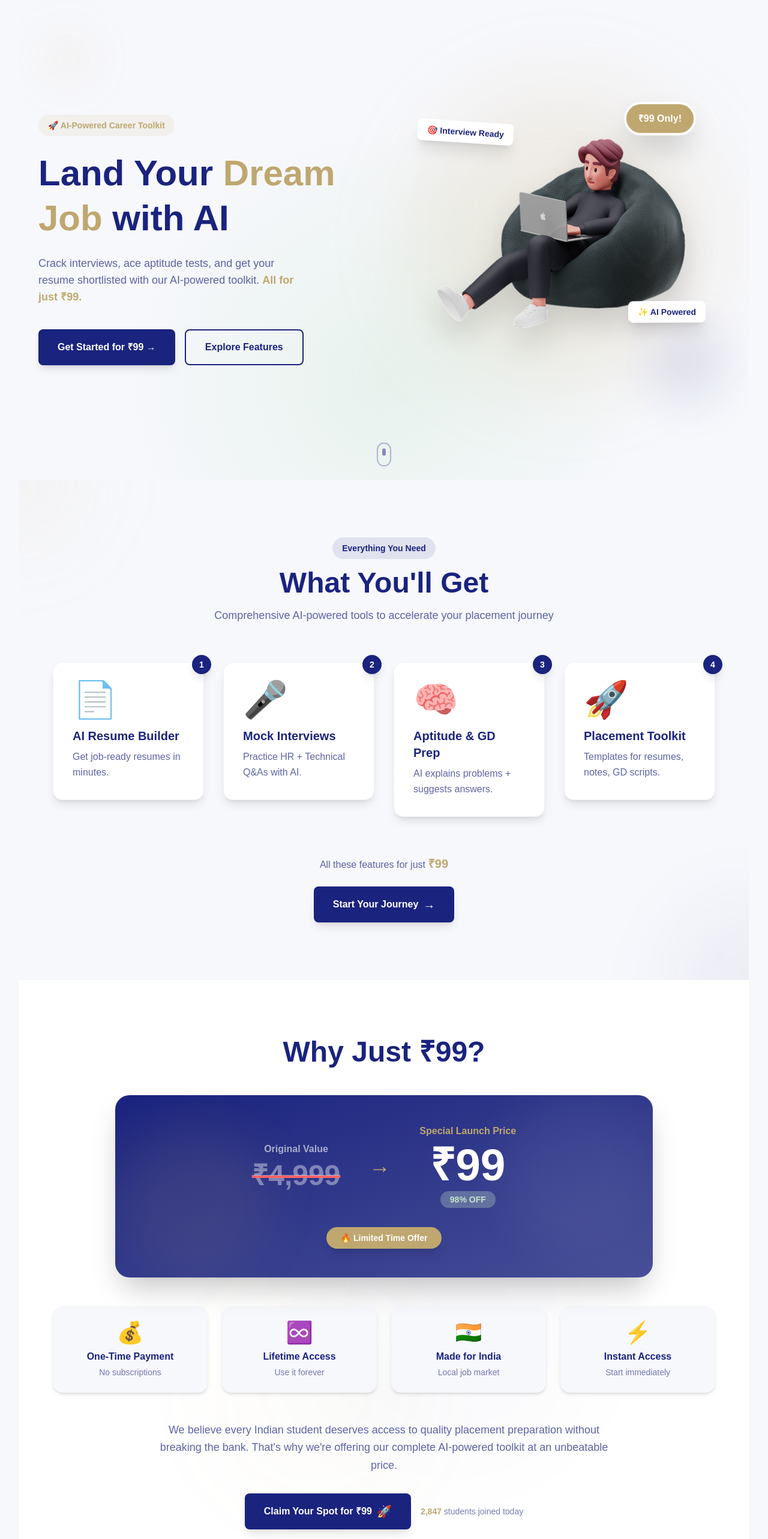
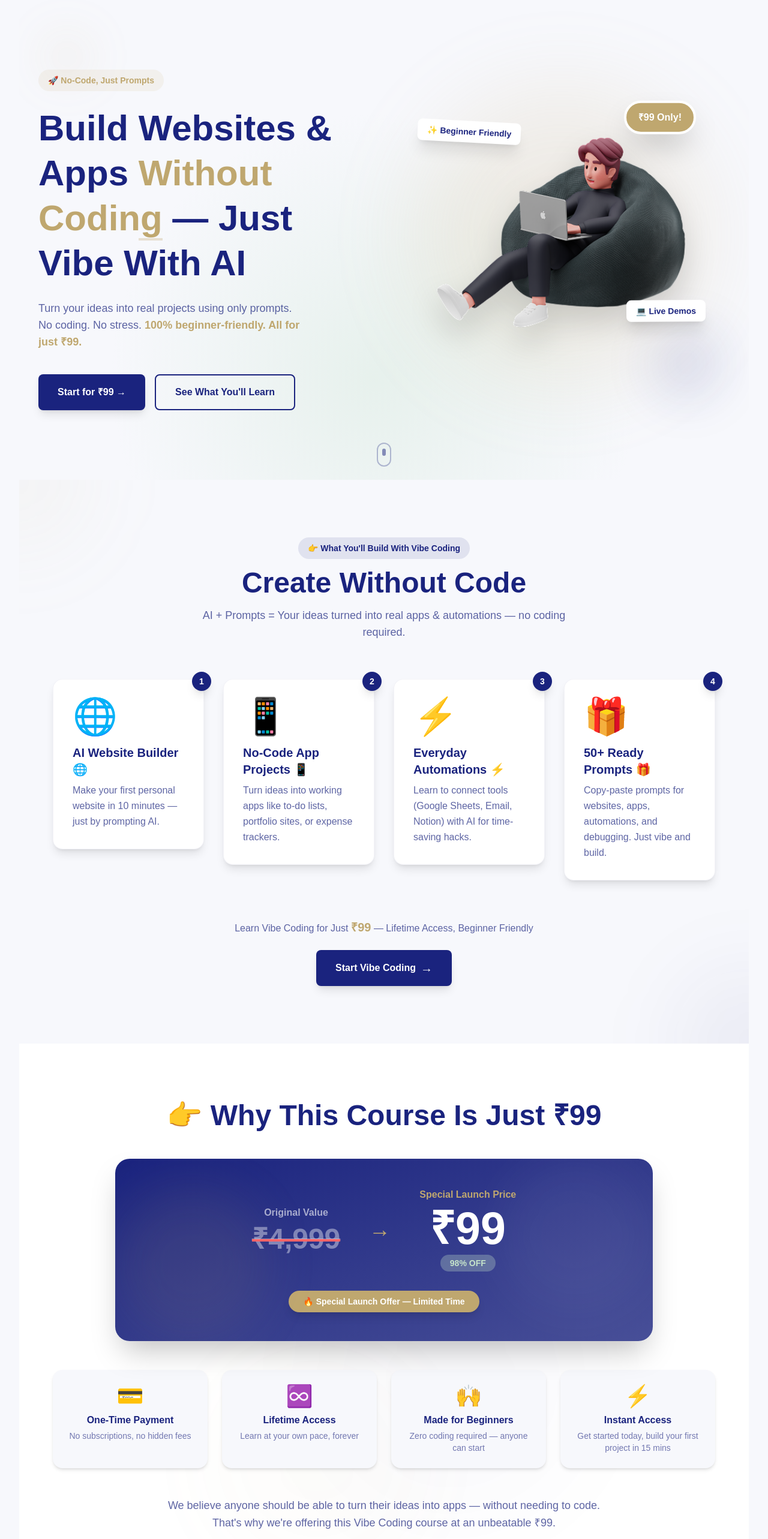
Before and after one commit to ajin008/learn99, a Next.js app: page / in a window 1280 px wide. Shown: the top 2566 px of the page at 60% size. Built offline with nearby package versions, Linux system fonts and the light colour scheme.

Commit message:
Revamp HowItWorks, Why99, and ValueProps components with updated messaging, improved clarity, and added sign-up functionality

```diff
--- a/src/app/components/home/FinalCTA.tsx
+++ b/src/app/components/home/FinalCTA.tsx
@@ -1,8 +1,15 @@
 "use client";
 
 import { motion } from "framer-motion";
+import { useRouter } from "next/navigation";
 
 export default function FinalCTA() {
+  const router = useRouter();
+
+  const handleSignUp = () => {
+    router.push("/signup");
+  };
+
   return (
     <section className="relative py-20 px-4 overflow-hidden">
       {/* Animated background gradient matching hero */}
@@ -35,7 +42,7 @@ export default function FinalCTA() {
           transition={{ duration: 0.6 }}
         >
           <span className="inline-block bg-accent/20 text-accent px-4 py-2 rounded-full text-sm font-semibold mb-6">
-            Limited Time Offer
+            🚀 No Experience Needed
           </span>
         </motion.div>
 
@@ -47,7 +54,7 @@ export default function FinalCTA() {
           transition={{ delay: 0.1, duration: 0.6 }}
           className="text-3xl sm:text-4xl lg:text-5xl font-bold text-white leading-tight"
         >
-          Your Dream Job is <span className="text-accent">One Click Away</span>
+          Start Vibe Coding Today — <span className="text-accent">No Experience Needed</span> 🚀
         </motion.h2>
 
         {/* Description */}
@@ -58,7 +65,8 @@ export default function FinalCTA() {
           transition={{ delay: 0.2, duration: 0.6 }}
           className="mt-6 text-base sm:text-lg text-white/80 max-w-2xl mx-auto"
         >
-          Get AI Placement Toolkit today for just ₹99. Start preparing smarter, not harder.
+          Learn to build websites, apps, and automations with just prompts. No coding, no stress —
+          all for just ₹99.
         </motion.p>
 
         {/* CTA Buttons */}
@@ -70,11 +78,12 @@ export default function FinalCTA() {
           className="flex flex-col sm:flex-row gap-4 justify-center mt-8"
         >
           <motion.button
+            onClick={handleSignUp}
             whileHover={{ scale: 1.05 }}
             whileTap={{ scale: 0.95 }}
-            className="bg-accent text-white px-8 py-4 rounded-lg font-semibold shadow-lg hover:shadow-xl transition-shadow"
+            className="bg-accent text-white px-8 py-4 rounded-lg font-semibold shadow-lg hover:shadow-xl transition-shadow text-lg"
           >
-            Enroll Now - ₹99 →
+            Get Instant Access – ₹99
           </motion.button>
 
           <motion.button
@@ -82,11 +91,11 @@ export default function FinalCTA() {
             whileTap={{ scale: 0.95 }}
             className="border-2 border-white text-white px-8 py-4 rounded-lg font-semibold hover:bg-white hover:text-primary transition-all"
           >
-            View Sample Content
+            View Free Demo
           </motion.button>
         </motion.div>
 
-        {/* Trust indicators */}
+        {/* Trust Badges */}
         <motion.div
           initial={{ opacity: 0 }}
           whileInView={{ opacity: 1 }}
@@ -95,17 +104,45 @@ export default function FinalCTA() {
           className="flex flex-wrap justify-center gap-6 sm:gap-8 mt-12 text-white/70"
         >
           <div className="flex items-center gap-2">
-            <span className="text-2xl">✓</span>
-            <span className="text-sm">Instant Access</span>
+            <span className="text-2xl">✅</span>
+            <span className="text-sm font-medium">Instant Access</span>
           </div>
           <div className="flex items-center gap-2">
-            <span className="text-2xl">✓</span>
-            <span className="text-sm">Lifetime Updates</span>
+            <span className="text-2xl">♾️</span>
+            <span className="text-sm font-medium">Lifetime Updates</span>
           </div>
           <div className="flex items-center gap-2">
-            <span className="text-2xl">✓</span>
-            <span className="text-sm">Money-Back Guarantee</span>
+            <span className="text-2xl">🔒</span>
+            <span className="text-sm font-medium">Beginner-Friendly & Risk-Free</span>
           </div>
+        </motion.div>
+
+        {/* Footer with Terms & Contact */}
+        <motion.div
+          initial={{ opacity: 0 }}
+          whileInView={{ opacity: 1 }}
+          viewport={{ once: true }}
+          transition={{ delay: 0.6, duration: 0.6 }}
+          className="mt-16 pt-8 border-t border-white/20"
+        >
+          <div className="flex flex-col sm:flex-row justify-center items-center gap-4 sm:gap-8 text-white/60 text-xs sm:text-sm">
+            <a href="/terms" className="hover:text-white transition-colors">
+              Terms & Conditions
+            </a>
+            <span className="hidden sm:block">•</span>
+            <a href="/privacy" className="hover:text-white transition-colors">
+              Privacy Policy
+            </a>
+            <span className="hidden sm:block">•</span>
+            <a href="/refund" className="hover:text-white transition-colors">
+              Refund Policy
+            </a>
+            <span className="hidden sm:block">•</span>
+            <a href="mailto:support@vibecoding.com" className="hover:text-white transition-colors">
+              Contact: support@vibecoding.com
+            </a>
+          </div>
+          <p className="mt-4 text-white/40 text-xs">© 2024 Vibe Coding. All rights reserved.</p>
         </motion.div>
 
         {/* Glowing accent effect */}
--- a/src/app/components/home/Hero.tsx
+++ b/src/app/components/home/Hero.tsx
@@ -95,7 +95,7 @@ export default function Hero() {
               <div className="relative z-10">
                 <Image
                   src="/3d_3.png"
-                  alt="AI Career Assistant"
+                  alt="No-Code AI Platform"
                   width={500}
                   height={500}
                   className="w-full h-auto drop-shadow-2xl"
@@ -103,7 +103,7 @@ export default function Hero() {
                 />
               </div>
 
-              {/* Floating badges - responsive positioning */}
+              {/* Floating badges - updated content */}
               <motion.div
                 animate={{
                   y: [0, -10, 0],
@@ -116,7 +116,7 @@ export default function Hero() {
                 }}
                 className="absolute top-4 -left-2 sm:top-10 sm:-left-4 bg-white rounded-lg shadow-xl px-3 py-1.5 sm:px-4 sm:py-2 text-xs sm:text-sm font-semibold z-20"
               >
-                🎯 Interview Ready
+                ✨ Beginner Friendly
               </motion.div>
 
               <motion.div
@@ -132,7 +132,7 @@ export default function Hero() {
                 }}
                 className="absolute bottom-12 -right-2 sm:bottom-20 sm:-right-4 bg-white rounded-lg shadow-xl px-3 py-1.5 sm:px-4 sm:py-2 text-xs sm:text-sm font-semibold z-20"
               >
-                ✨ AI Powered
+                💻 Live Demos
               </motion.div>
 
               {/* Price tag badge - eye-catching */}
@@ -160,7 +160,7 @@ export default function Hero() {
               transition={{ delay: 0.3, duration: 0.6 }}
             >
               <span className="inline-block bg-accent/10 text-accent px-4 py-2 rounded-full text-xs sm:text-sm font-semibold">
-                🚀 AI-Powered Career Toolkit
+                🚀 No-Code, Just Prompts
               </span>
             </motion.div>
 
@@ -170,9 +170,9 @@ export default function Hero() {
               transition={{ delay: 0.4, duration: 0.6 }}
               className="text-3xl sm:text-4xl md:text-5xl lg:text-6xl font-bold leading-tight"
             >
-              Land Your{" "}
+              Build Websites & Apps{" "}
               <span className="text-accent relative">
-                Dream Job
+                Without Coding
                 <motion.span
                   className="absolute -bottom-1 left-0 right-0 h-1 bg-accent/30"
                   initial={{ scaleX: 0 }}
@@ -180,7 +180,7 @@ export default function Hero() {
                   transition={{ delay: 0.8, duration: 0.6 }}
                 />
               </span>{" "}
-              with AI
+              — Just Vibe With AI
             </motion.h1>
 
             <motion.p
@@ -189,9 +189,10 @@ export default function Hero() {
               transition={{ delay: 0.5, duration: 0.6 }}
               className="text-sm sm:text-base md:text-lg text-primary/70 max-w-md mx-auto md:mx-0"
             >
-              Crack interviews, ace aptitude tests, and get your resume shortlisted with our
-              AI-powered toolkit.{" "}
-              <span className="text-accent font-semibold">All for just ₹99.</span>
+              Turn your ideas into real projects using only prompts. No coding. No stress.{" "}
+              <span className="text-accent font-semibold">
+                100% beginner-friendly. All for just ₹99.
+              </span>
             </motion.p>
 
             <motion.div
@@ -206,7 +207,7 @@ export default function Hero() {
                 whileTap={{ scale: 0.95 }}
                 className="bg-primary text-white px-6 sm:px-8 py-3 sm:py-4 rounded-lg font-semibold shadow-lg hover:shadow-xl transition-shadow text-sm sm:text-base"
               >
-                Get Started for ₹99 →
+                Start for ₹99 →
               </motion.button>
 
               <motion.button
@@ -214,7 +215,7 @@ export default function Hero() {
                 whileTap={{ scale: 0.95 }}
                 className="border-2 border-primary text-primary px-6 sm:px-8 py-3 sm:py-4 rounded-lg font-semibold hover:bg-primary hover:text-white transition-all text-sm sm:text-base"
               >
-                Explore Features
+                See What You'll Learn
               </motion.button>
             </motion.div>
           </motion.div>
--- a/src/app/components/home/HowItWorks.tsx
+++ b/src/app/components/home/HowItWorks.tsx
@@ -2,6 +2,7 @@
 
 import { motion } from "framer-motion";
 import { useInView } from "framer-motion";
+import { useRouter } from "next/navigation";
 import { useRef } from "react";
 
 const steps = [
@@ -9,21 +10,21 @@ const steps = [
     num: "1",
     icon: "💳",
     title: "Pay ₹99",
-    text: "One-time payment, no hidden charges",
+    text: "One-time payment, lifetime access",
     color: "from-primary to-primary/80",
   },
   {
     num: "2",
     icon: "⚡",
-    title: "Instant Access",
-    text: "Get immediate access to complete AI toolkit",
+    title: "Get Instant Access",
+    text: "Start learning vibe coding today with ready-to-use prompts",
     color: "from-accent to-accent/80",
   },
   {
     num: "3",
-    icon: "🎯",
-    title: "Ace Your Placement",
-    text: "Learn, practice, and land your dream job",
+    icon: "🚀",
+    title: "Build Without Coding",
+    text: "Create websites, apps, and automations — even if you've never coded before",
     color: "from-success/70 to-success/50",
   },
 ];
@@ -31,6 +32,12 @@ const steps = [
 export default function HowItWorks() {
   const ref = useRef(null);
   const isInView = useInView(ref, { once: true, margin: "-100px" });
+
+  const router = useRouter();
+
+  const handleSignUp = () => {
+    router.push("/signup");
+  };
 
   return (
     <section className="py-16 sm:py-24 bg-white relative overflow-hidden">
@@ -52,11 +59,13 @@ export default function HowItWorks() {
             transition={{ duration: 0.5 }}
             className="inline-block bg-primary/10 text-primary px-4 py-2 rounded-full text-sm font-semibold mb-4"
           >
-            Simple Process
+            👉 How Vibe Coding Works
           </motion.span>
-          <h2 className="text-3xl sm:text-4xl lg:text-5xl font-bold text-primary">How It Works</h2>
+          <h2 className="text-3xl sm:text-4xl lg:text-5xl font-bold text-primary">
+            Simple 3-Step Process
+          </h2>
           <p className="mt-4 text-primary/70 max-w-2xl mx-auto text-base sm:text-lg">
-            Get started in minutes with our simple three-step process
+            Get started in minutes with our simple 3-step process
           </p>
         </motion.div>
 
@@ -205,13 +214,14 @@ export default function HowItWorks() {
           className="text-center mt-12 sm:mt-16"
         >
           <motion.button
+            onClick={handleSignUp}
             whileHover={{ scale: 1.05 }}
             whileTap={{ scale: 0.95 }}
             className="bg-gradient-to-r from-primary to-primary/90 text-white px-10 py-5
               rounded-xl font-bold text-lg shadow-xl hover:shadow-2xl transition-all
               inline-flex items-center gap-3"
           >
-            <span>Start Your Journey Now</span>
+            <span>Start Vibe Coding Today for Just ₹99</span>
             <motion.span
               animate={{ x: [0, 5, 0] }}
               transition={{ duration: 1.5, repeat: Infinity }}
@@ -222,8 +232,8 @@ export default function HowItWorks() {
           </motion.button>
 
           <p className="mt-4 text-sm text-primary/60">
-            Join <span className="font-bold text-accent">10,000+</span> students who've already
-            started
+            Join <span className="font-bold text-accent">10,000+</span> beginners already building
+            with AI
           </p>
         </motion.div>
       </div>
--- a/src/app/components/home/Preview.tsx
+++ b/src/app/components/home/Preview.tsx
@@ -2,35 +2,45 @@
 
 import { motion } from "framer-motion";
 import { useInView } from "framer-motion";
+import { useRouter } from "next/navigation";
 import { useRef, useState } from "react";
 
 const previews = [
   {
-    id: "resume",
-    icon: "📄",
-    title: "Resume Templates",
-    subtitle: "Professional & ATS-Friendly",
-    features: ["10+ Templates", "AI Suggestions", "One-Click Export"],
+    id: "website",
+    icon: "🌐",
+    title: "Website Builder",
+    subtitle: "Create a personal website in minutes",
+    features: ["AI-generated code", "One-click deploy on Vercel", "Mobile responsive"],
     color: "from-primary/10 to-primary/5",
     accentColor: "text-primary",
   },
   {
-    id: "interview",
-    icon: "🎤",
-    title: "Mock Interviews",
-    subtitle: "HR + Technical Practice",
-    features: ["Real Questions", "AI Feedback", "Voice Practice"],
+    id: "apps",
+    icon: "📱",
+    title: "No-Code Apps",
+    subtitle: "Build simple apps like to-do lists, portfolios",
+    features: ["Learn AI prompt workflows", "Debug with one command", "Ready-to-use templates"],
     color: "from-accent/10 to-accent/5",
     accentColor: "text-accent",
   },
   {
-    id: "aptitude",
-    icon: "🧠",
-    title: "Aptitude Tests",
-    subtitle: "With Step-by-Step Solutions",
-    features: ["500+ Questions", "Video Explanations", "Time Tracking"],
+    id: "automations",
+    icon: "⚡",
+    title: "Automations",
+    subtitle: "Connect Google Sheets, Gmail, Notion with AI",
+    features: ["Automate daily tasks", "Save hours every week", "No coding required"],
     color: "from-success/30 to-success/10",
     accentColor: "text-success",
+  },
+  {
+    id: "prompts",
+    icon: "🎁",
+    title: "Prompt Library",
+    subtitle: "50+ copy-paste prompts",
+    features: ["Organized by category", "Lifetime updates", "Beginner friendly"],
+    color: "from-purple-500/10 to-purple-500/5",
+    accentColor: "text-purple-600",
   },
 ];
 
@@ -38,6 +48,11 @@ export default function Preview() {
   const ref = useRef(null);
   const isInView = useInView(ref, { once: true, margin: "-100px" });
   const [activeTab, setActiveTab] = useState(0);
+
+  const router = useRouter();
+  const handleSignUp = () => {
+    router.push("/signup");
+  };
 
   return (
     <section className="py-16 sm:py-24 bg-background relative overflow-hidden">
@@ -59,13 +74,13 @@ export default function Preview() {
             transition={{ duration: 0.5 }}
             className="inline-block bg-primary/10 text-primary px-4 py-2 rounded-full text-sm font-semibold mb-4"
           >
-            Sneak Peek
+            👉 See What You'll Learn Inside
           </motion.span>
           <h2 className="text-3xl sm:text-4xl lg:text-5xl font-bold text-primary">
-            See What's Inside
+            Hands-On Projects
           </h2>
           <p className="mt-4 text-primary/70 max-w-2xl mx-auto text-base sm:text-lg">
-            Explore the tools that will transform your placement preparation
+            Explore the hands-on projects and prompts included in your vibe coding journey
           </p>
         </motion.div>
 
@@ -74,7 +89,7 @@ export default function Preview() {
           initial={{ opacity: 0, y: 30 }}
           animate={isInView ? { opacity: 1, y: 0 } : {}}
           transition={{ duration: 0.7, delay: 0.2 }}
-          className="grid gap-6 sm:gap-8 grid-cols-1 md:grid-cols-3 mb-12"
+          className="grid gap-6 sm:gap-8 grid-cols-1 md:grid-cols-2 lg:grid-cols-4 mb-12"
         >
           {previews.map((preview, index) => (
             <motion.div
@@ -234,6 +249,7 @@ export default function Preview() {
 
               {/* CTA */}
               <motion.button
+                onClick={handleSignUp}
                 whileHover={{ scale: 1.05 }}
                 whileTap={{ scale: 0.95 }}
                 className="mt-8 bg-primary text-white px-8 py-4 rounded-lg font-semibold
@@ -253,7 +269,9 @@ export default function Preview() {
           transition={{ delay: 1.2, duration: 0.6 }}
           className="text-center mt-8 text-sm text-primary/60"
         >
-          <p>✨ And many more features included in the complete package</p>
+          <p>
+            Build websites, apps, and automations with ready-made prompts — all beginner-friendly.
+          </p>
         </motion.div>
       </div>
     </section>
--- a/src/app/components/home/ValueProps.tsx
+++ b/src/app/components/home/ValueProps.tsx
@@ -4,30 +4,31 @@ import { motion } from "framer-motion";
 import { useInView } from "framer-motion";
 import { useRef } from "react";
 import { easeOut } from "framer-motion";
+import { useRouter } from "next/navigation";
 
 const features = [
   {
-    title: "AI Resume Builder",
-    desc: "Get job-ready resumes in minutes.",
-    icon: "📄",
+    title: "AI Website Builder 🌐",
+    desc: "Make your first personal website in 10 minutes — just by prompting AI.",
+    icon: "🌐",
     gradient: "from-primary/10 to-accent/10",
   },
   {
-    title: "Mock Interviews",
-    desc: "Practice HR + Technical Q&As with AI.",
-    icon: "🎤",
+    title: "No-Code App Projects 📱",
+    desc: "Turn ideas into working apps like to-do lists, portfolio sites, or expense trackers.",
+    icon: "📱",
     gradient: "from-accent/10 to-success/30",
   },
   {
-    title: "Aptitude & GD Prep",
-    desc: "AI explains problems + suggests answers.",
-    icon: "🧠",
+    title: "Everyday Automations ⚡",
+    desc: "Learn to connect tools (Google Sheets, Email, Notion) with AI for time-saving hacks.",
+    icon: "⚡",
     gradient: "from-success/30 to-primary/10",
   },
   {
-    title: "Placement Toolkit",
-    desc: "Templates for resumes, notes, GD scripts.",
-    icon: "🚀",
+    title: "50+ Ready Prompts 🎁",
+    desc: "Copy-paste prompts for websites, apps, automations, and debugging. Just vibe and build.",
+    icon: "🎁",
     gradient: "from-accent/10 to-primary/10",
   },
 ];
@@ -59,6 +60,12 @@ export default function ValueProps() {
   const ref = useRef(null);
   const isInView = useInView(ref, { once: true, margin: "-100px" });
 
+  const router = useRouter();
+
+  const handleSignUp = () => {
+    router.push("/signup");
+  };
+
   return (
     <section className="py-16 sm:py-24 bg-background relative overflow-hidden">
       {/* Background decoration */}
@@ -79,13 +86,13 @@ export default function ValueProps() {
             transition={{ duration: 0.5 }}
             className="inline-block bg-primary/10 text-primary px-4 py-2 rounded-full text-sm font-semibold mb-4"
           >
-            Everything You Need
+            👉 What You'll Build With Vibe Coding
           </motion.span>
           <h2 className="text-3xl sm:text-4xl lg:text-5xl font-bold text-primary">
-            What You'll Get
+            Create Without Code
           </h2>
           <p className="mt-4 text-primary/70 max-w-2xl mx-auto text-base sm:text-lg">
-            Comprehensive AI-powered tools to accelerate your placement journey
+            AI + Prompts = Your ideas turned into real apps & automations — no coding required.
           </p>
         </motion.div>
 
@@ -172,9 +179,11 @@ export default function ValueProps() {
           animate={isInView ? { opacity: 1, y: 0 } : {}}
           transition={{ delay: 0.8, duration: 0.6 }}
           className="text-center mt-12 sm:mt-16"
+          onClick={handleSignUp}
         >
           <p className="text-primary/70 mb-6 text-sm sm:text-base">
-            All these features for just <span className="text-accent font-bold text-xl">₹99</span>
+            Learn Vibe Coding for Just <span className="text-accent font-bold text-xl">₹99</span> —
+            Lifetime Access, Beginner Friendly
           </p>
           <motion.button
             whileHover={{ scale: 1.05 }}
@@ -182,7 +191,7 @@ export default function ValueProps() {
             className="bg-primary text-white px-8 py-4 rounded-lg font-semibold
               shadow-lg hover:shadow-xl transition-all inline-flex items-center gap-2"
           >
-            Start Your Journey
+            Start Vibe Coding
             <span className="text-xl">→</span>
           </motion.button>
         </motion.div>
--- a/src/app/components/home/Why99.tsx
+++ b/src/app/components/home/Why99.tsx
@@ -2,34 +2,40 @@
 
 import { motion } from "framer-motion";
 import { useInView } from "framer-motion";
+import { useRouter } from "next/navigation";
 import { useRef } from "react";
 
 const benefits = [
   {
-    icon: "💰",
+    icon: "💳",
     label: "One-Time Payment",
-    desc: "No subscriptions",
+    desc: "No subscriptions, no hidden fees",
   },
   {
     icon: "♾️",
     label: "Lifetime Access",
-    desc: "Use it forever",
+    desc: "Learn at your own pace, forever",
   },
   {
-    icon: "🇮🇳",
-    label: "Made for India",
-    desc: "Local job market",
+    icon: "🙌",
+    label: "Made for Beginners",
+    desc: "Zero coding required — anyone can start",
   },
   {
     icon: "⚡",
     label: "Instant Access",
-    desc: "Start immediately",
+    desc: "Get started today, build your first project in 15 mins",
   },
 ];
 
 export default function Why99() {
   const ref = useRef(null);
   const isInView = useInView(ref, { once: true, margin: "-100px" });
+
+  const router = useRouter();
+  const handleSignUp = () => {
+    router.push("/signup");
+  };
 
   return (
     <section className="py-16 sm:py-24 bg-white relative overflow-hidden">
@@ -69,7 +75,7 @@ export default function Why99() {
           className="text-center mb-12"
         >
           <h2 className="text-3xl sm:text-4xl lg:text-5xl font-bold text-primary mb-6">
-            Why Just ₹99?
+            👉 Why This Course Is Just ₹99
           </h2>
         </motion.div>
 
@@ -164,7 +170,7 @@ export default function Why99() {
               className="text-center mt-8"
             >
               <span className="inline-block bg-accent text-white px-6 py-2 rounded-full text-sm font-semibold shadow-lg">
-                🔥 Limited Time Offer
+                🔥 Special Launch Offer — Limited Time
               </span>
             </motion.div>
           </div>
@@ -203,12 +209,12 @@ export default function Why99() {
           className="max-w-3xl mx-auto text-center"
         >
           <p className="text-base sm:text-lg text-primary/70 leading-relaxed">
-            We believe every Indian student deserves access to quality placement preparation without
-            breaking the bank. That's why we're offering our complete AI-powered toolkit at an
-            unbeatable price.
+            We believe anyone should be able to turn their ideas into apps — without needing to
+            code. That's why we're offering this Vibe Coding course at an unbeatable ₹99.
           </p>
 
           <motion.div
+            onClick={handleSignUp}
             initial={{ opacity: 0, scale: 0.9 }}
             animate={isInView ? { opacity: 1, scale: 1 } : {}}
             transition={{ delay: 1, duration: 0.5 }}
@@ -220,12 +226,13 @@ export default function Why99() {
               className="w-full sm:w-auto bg-primary text-white px-8 py-4 rounded-lg font-semibold
                 shadow-lg hover:shadow-xl transition-all inline-flex items-center justify-center gap-2"
             >
-              Claim Your Spot for ₹99
-              <span className="text-xl">🚀</span>
+              Start Vibe Coding for ₹99
+              <span className="text-xl">→</span>
             </motion.button>
 
             <div className="text-sm text-primary/60">
-              <span className="font-semibold text-accent">2,847</span> students joined today
+              <span className="font-semibold text-accent">2,847 beginners</span> already joined
+              today
             </div>
           </motion.div>
         </motion.div>
```
